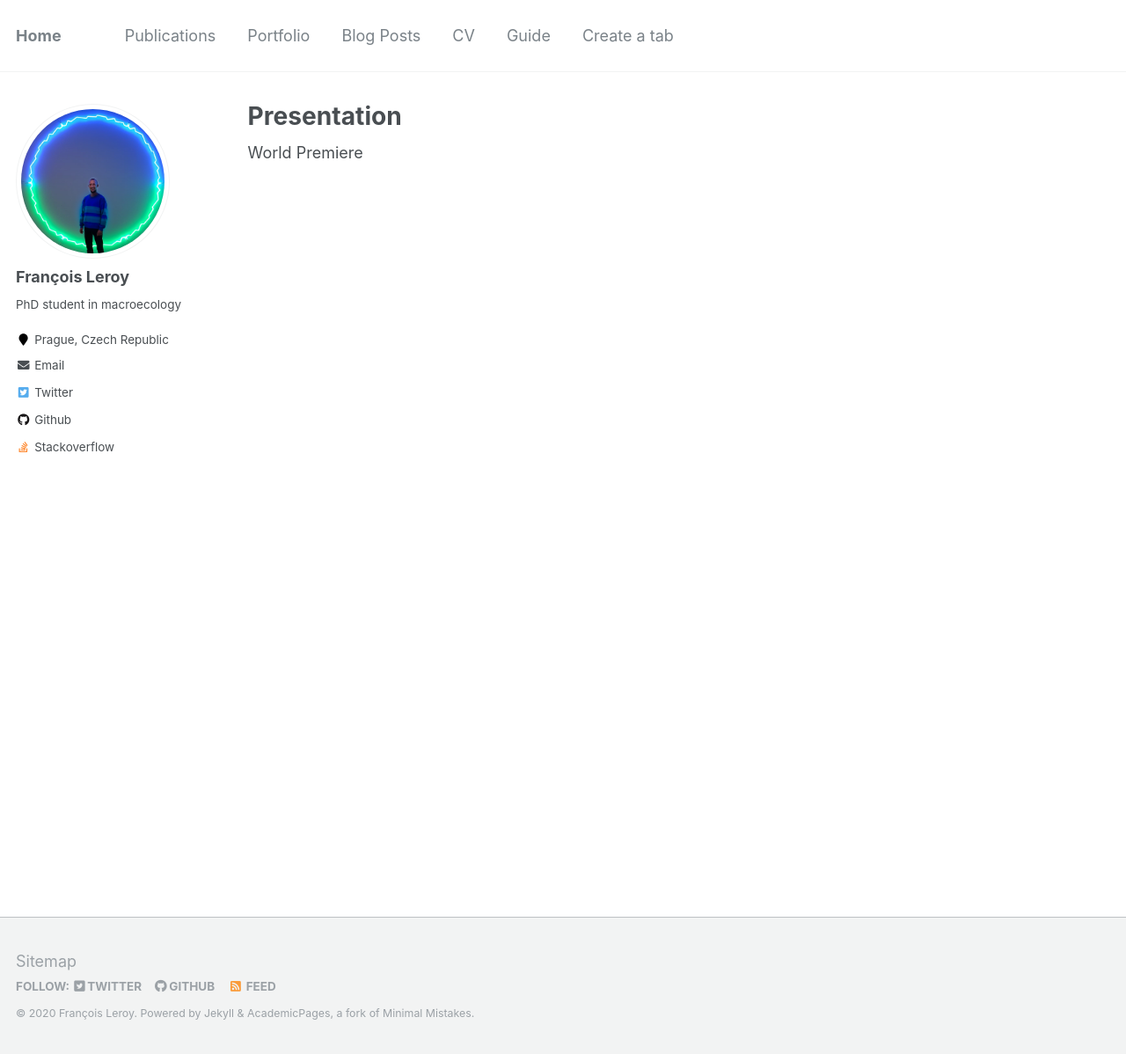
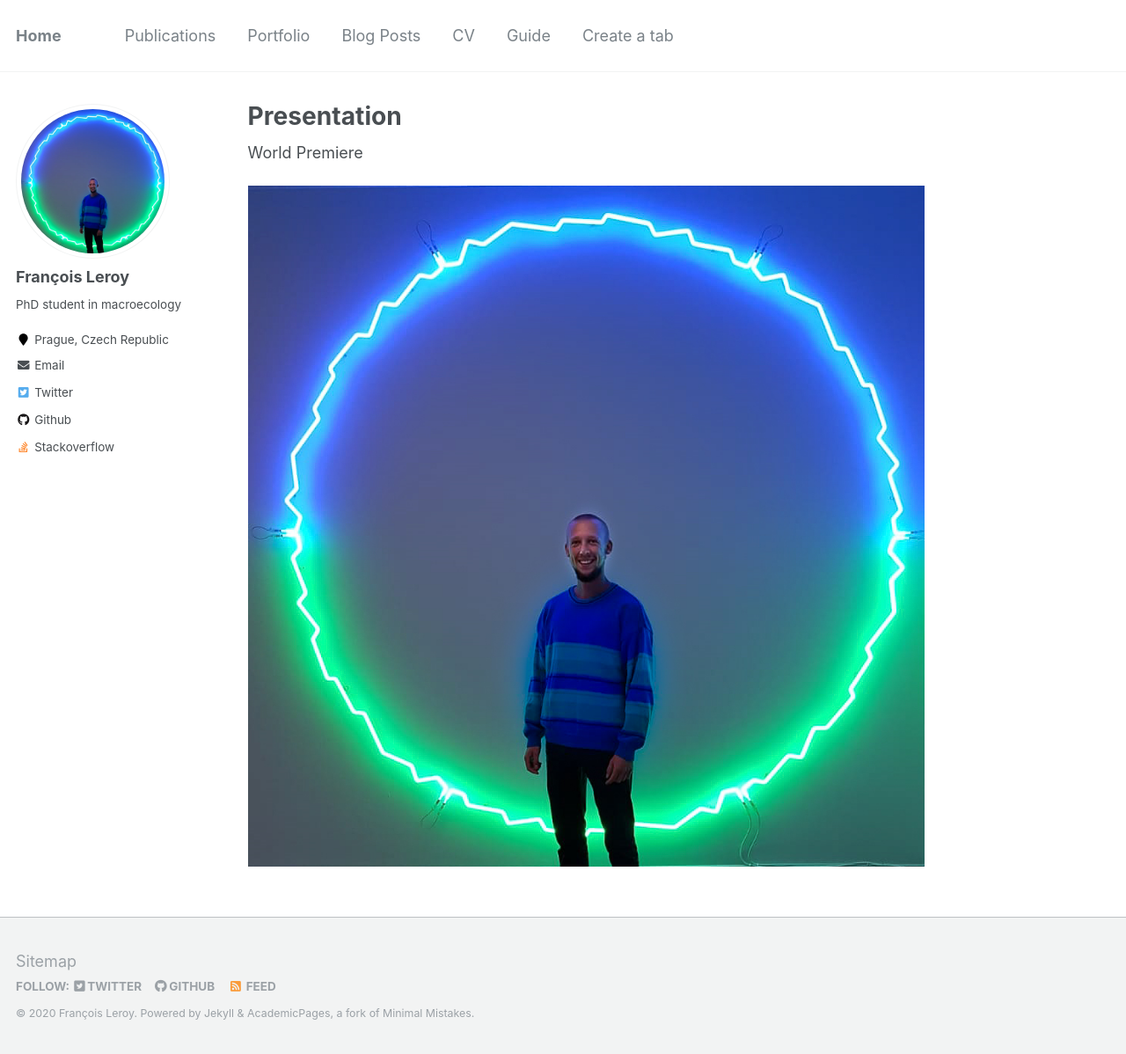
Before and after one commit to FrsLry/FrsLry.github.io, a Jekyll site: the page built from _pages/about.md, in a window 1280 px wide and 1198 px high. Shown: the whole window at 88% size. Built offline with Jekyll 4.4.1, drawn with Linux system fonts in a browser that asks for light colours.

Commit message:
add photo

```diff
--- a/_config.yml
+++ b/_config.yml
@@ -9,8 +9,6 @@
 # Then, on this "_config.yml", copy-paste-adpat a chunck in the "defaults" section.
 # To add stuff in the new tab, create an .md file in "_pages" which as the same tab name
 
-# Theme
-# minimal_mistakes_skin    : "dark" # "air", "aqua", "contrast", "dark", "dirt", "neon", "mint", "plum", "sunrise", "default" (unnecessary)
 
 # Site Settings
 locale                   : "en-US"
--- a/_pages/about.md
+++ b/_pages/about.md
@@ -10,3 +10,5 @@ redirect_from:
 
 
 World Premiere
+
+![images](images/profile.png)
```
